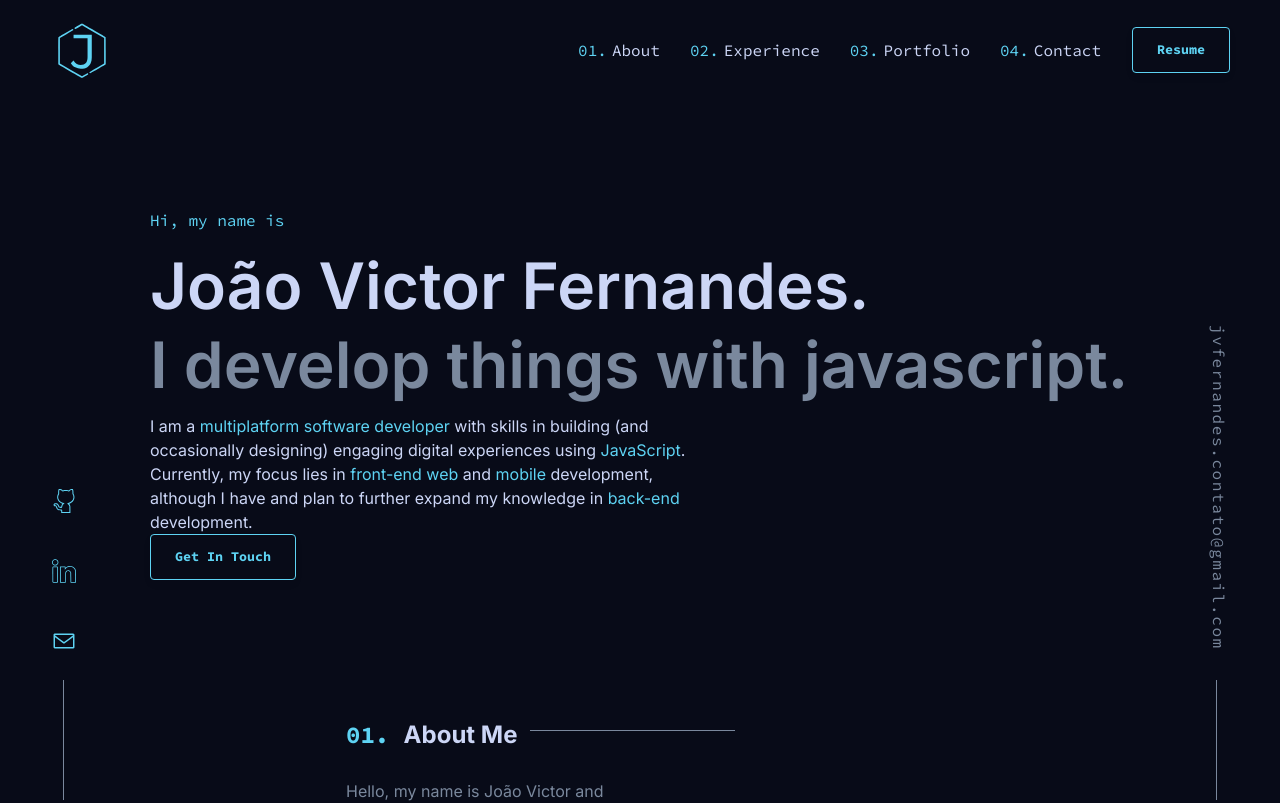
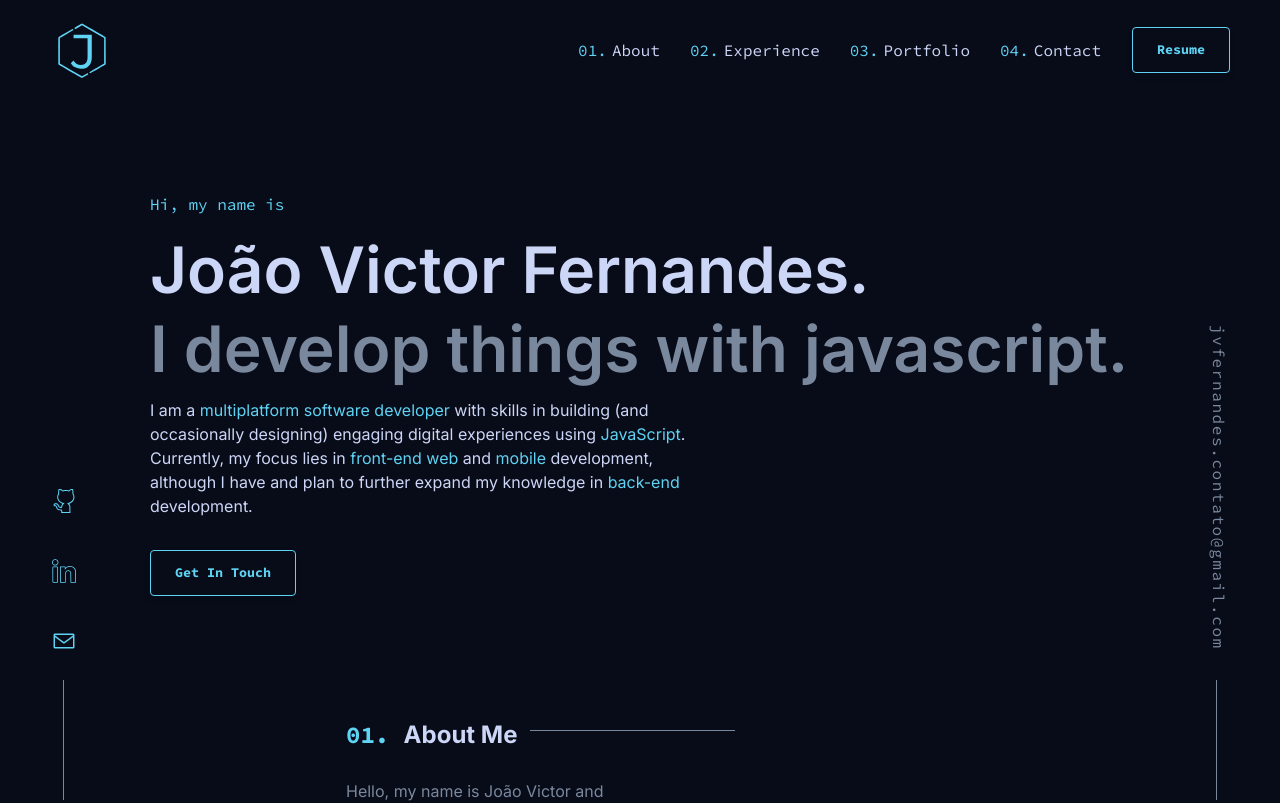
Before and after one commit to JvFern4ndes/MyPersonalWebsite, a React (Vite) app in the folder fe/: page / in a window 1280 px wide. Shown: the top 803 px of the page. Built offline with nearby package versions, Linux system fonts and the light colour scheme.

Commit message:
refactor: improve get in touch button from homepage

```diff
--- a/fe/src/Pages/Start/index.jsx
+++ b/fe/src/Pages/Start/index.jsx
@@ -22,8 +22,9 @@ export default function Home() {
           I am a<ColorTexts> multiplatform software developer</ColorTexts> with skills in building (and occasionally designing) engaging digital experiences using<ColorTexts> JavaScript</ColorTexts>. Currently, my focus lies in<ColorTexts> front-end web</ColorTexts> and{' '}<ColorTexts>mobile</ColorTexts> development, although I have and plan to further expand my knowledge in<ColorTexts> back-end</ColorTexts> development.
         </p>
       </Content>
-      <Button>Get In Touch</Button>
-
+      <Content style={{ transitionDelay: '500' }}>
+        <Button style={{ marginTop: 32 }}>Get In Touch</Button>
+      </Content>
     </Container>
   );
 }
--- a/fe/src/Pages/Start/styles.jsx
+++ b/fe/src/Pages/Start/styles.jsx
@@ -63,10 +63,3 @@ export const Content = styled.div`
     display: block;
   }
 `;
-
-export const ThirdText = styled.div`
-  width: 100%;
-  max-width: 40%;
-  color: ${({ theme }) => theme.secondaryColor};
-  margin-bottom: 3%;
-`;
```
